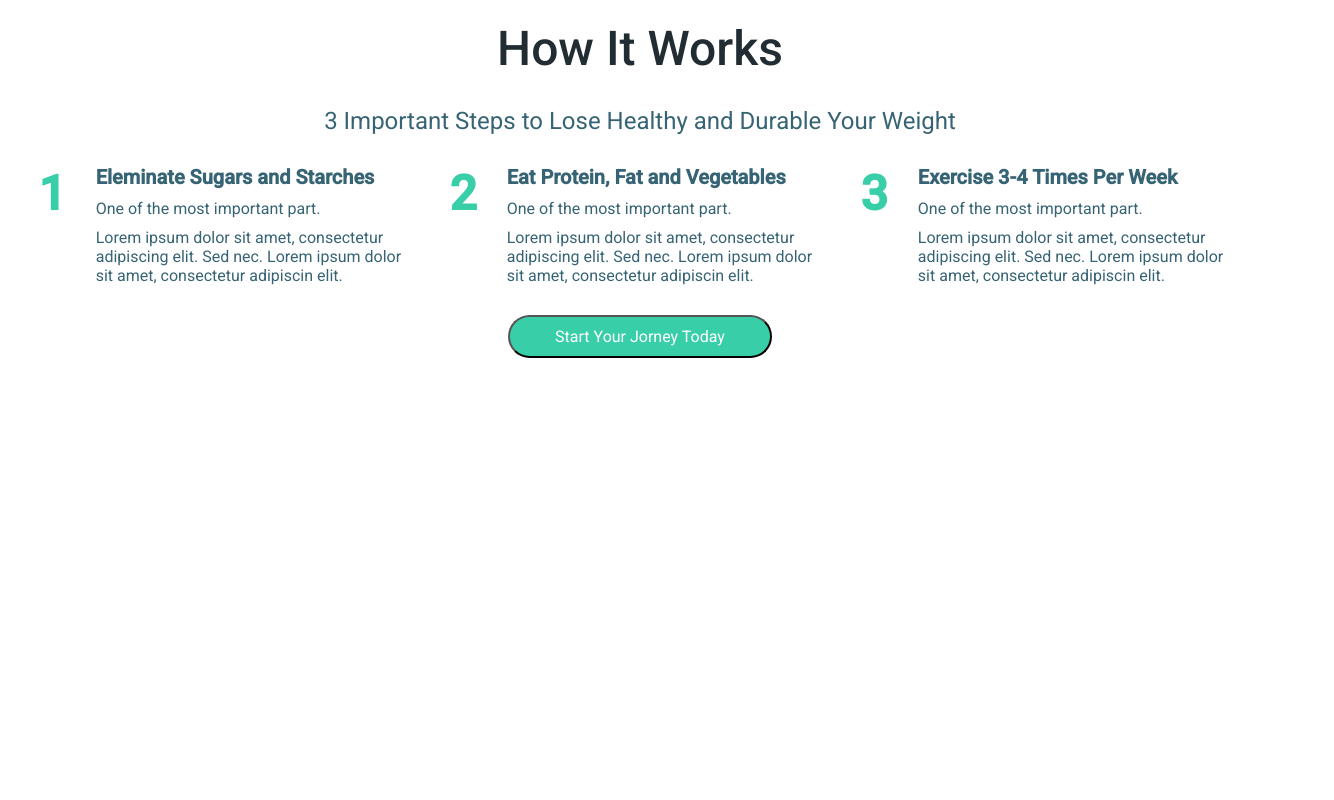
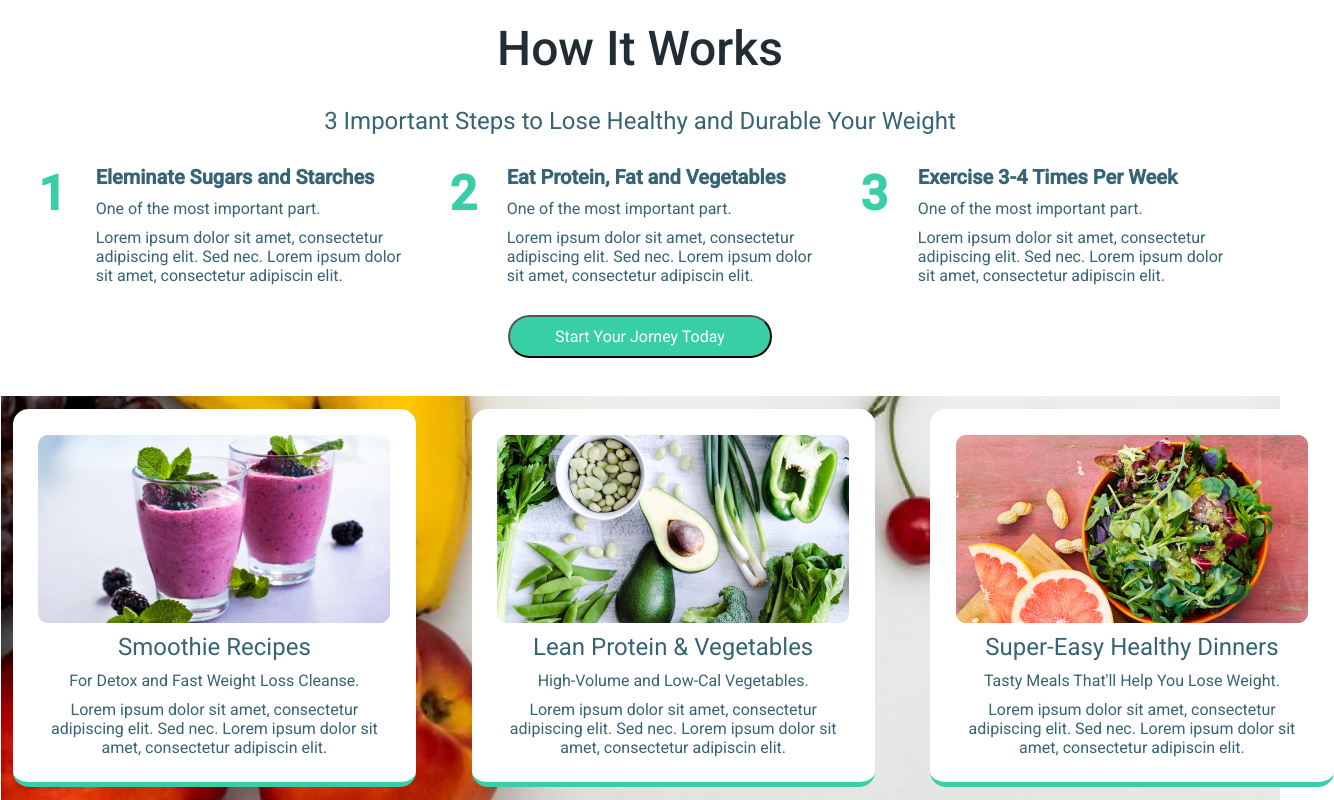
Before and after one commit to YR95/CLONEDhw12_fitness, a plain HTML site: page index.html in a window 1280 px wide. Shown: the part 725-1525 px from the top of the page, 1334 px wide, since content can reach past the window. Before the commit the page ends 1121 px from the top, so only its background shows below. Drawn offline with Linux system fonts and the light colour scheme.

Commit message:
Add section "Recipes"

```diff
--- a/index.html
+++ b/index.html
@@ -171,5 +171,36 @@
     </div>
     <button class="button__basic button__basic--isGreen">Start Your Jorney Today</button>
 </section>
+<section class="recipes">
+    <div class="recipes__table table">
+        <div class="texts texts--isWhiteBG">
+            <img alt="food" src="../icons/smooth.png">
+            <p class="texts__header texts__header--isLighter">Smoothie Recipes</p>
+            <p class="texts__header2 texts__header2--isAlign">For Detox and Fast Weight Loss Cleanse.</p>
+            <p class="texts__info texts__info--isAlign">Lorem ipsum dolor sit amet, consectetur adipiscing elit.
+                Sed nec. Lorem ipsum dolor sit amet, consectetur
+                adipiscin elit.</p>
+        </div>
+
+        <div class="texts texts--isWhiteBG">
+            <img alt="food" src="../icons/veggies.png">
+            <p class="texts__header texts__header--isLighter">Lean Protein & Vegetables</p>
+            <p class="texts__header2 texts__header2--isAlign">High-Volume and Low-Cal Vegetables.</p>
+            <p class="texts__info texts__info--isAlign">Lorem ipsum dolor sit amet, consectetur adipiscing elit.
+                Sed nec. Lorem ipsum dolor sit amet, consectetur
+                adipiscin elit.</p>
+        </div>
+
+        <div class="texts texts--isWhiteBG">
+            <img alt="food" src="../icons/grepefr.png">
+            <p class="texts__header texts__header--isLighter">Super-Easy Healthy Dinners</p>
+            <p class="texts__header2 texts__header2--isAlign">Tasty Meals That'll Help You Lose Weight.</p>
+            <p class="texts__info texts__info--isAlign">Lorem ipsum dolor sit amet, consectetur adipiscing elit.
+                Sed nec. Lorem ipsum dolor sit amet, consectetur
+                adipiscin elit.</p>
+        </div>
+
+    </div>
+</section>
 </body>
 </html>
--- a/style/style.scss
+++ b/style/style.scss
@@ -163,10 +163,34 @@ $font-family-Robota: 'Roboto';
   &__header {
     color: $dark-grey2-color;
     @include font_settings($font-family-Robota, 20px, 700);
+
+    &--isLighter {
+      @include font_settings($font-family-Robota, 24px, 400);
+      text-align: center;
+    }
   }
 
   &__header2, &__info {
     color: $dark-grey2-color;
     @include font_settings($font-family-Robota, 16px, 400);
+
+    &--isAlign {
+      text-align: center;
+    }
+  }
+  &--isWhiteBG{
+    background: $white-color;
+    margin: 1%;
+    border-radius: 4%;
+    padding: 2%;
+    border-bottom: solid 5px $bright-green-color;
   }
 }
+.recipes{
+  background: no-repeat url("../icons/fruitsBG.png");
+  background-size: cover;
+}
+.recipes__table>img{
+  max-width: 352px;
+  //margin: 2%;
+}
```
Also changed, not shown: icons/fruitsBG.png (added), icons/grepefr.png (added), icons/smooth.png (added), icons/veggies.png (added), style/style.css, 1 other file.
